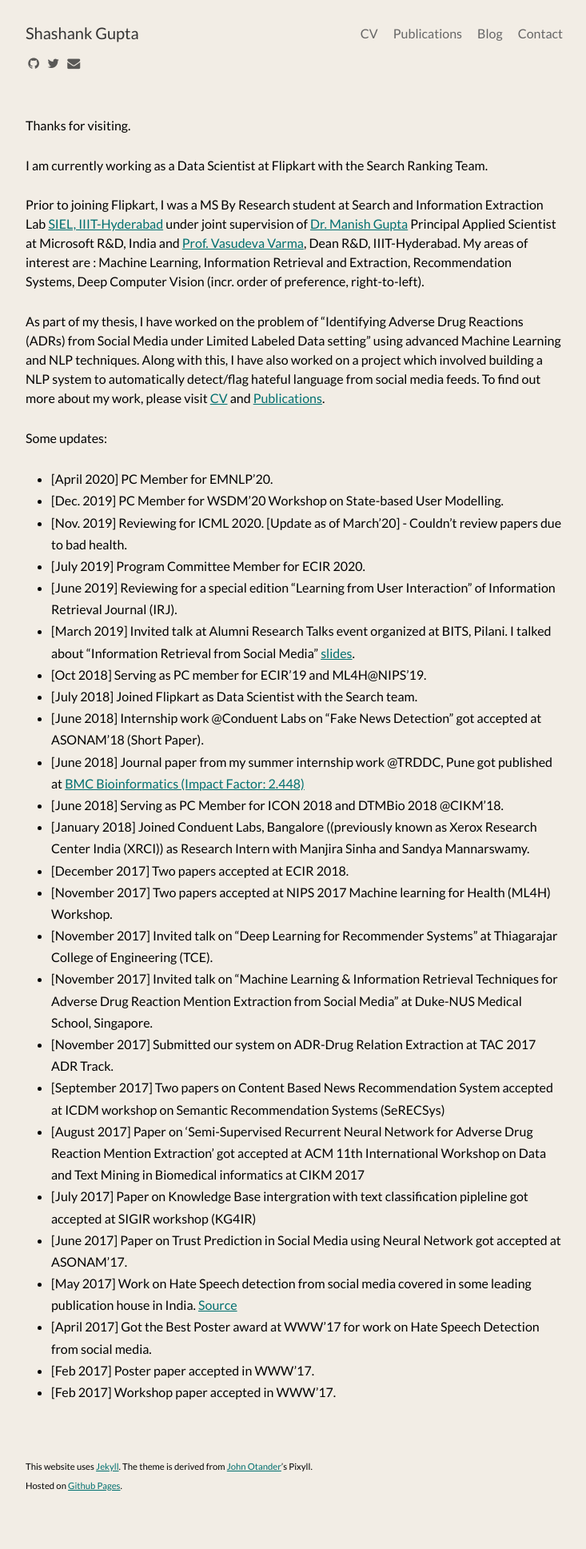
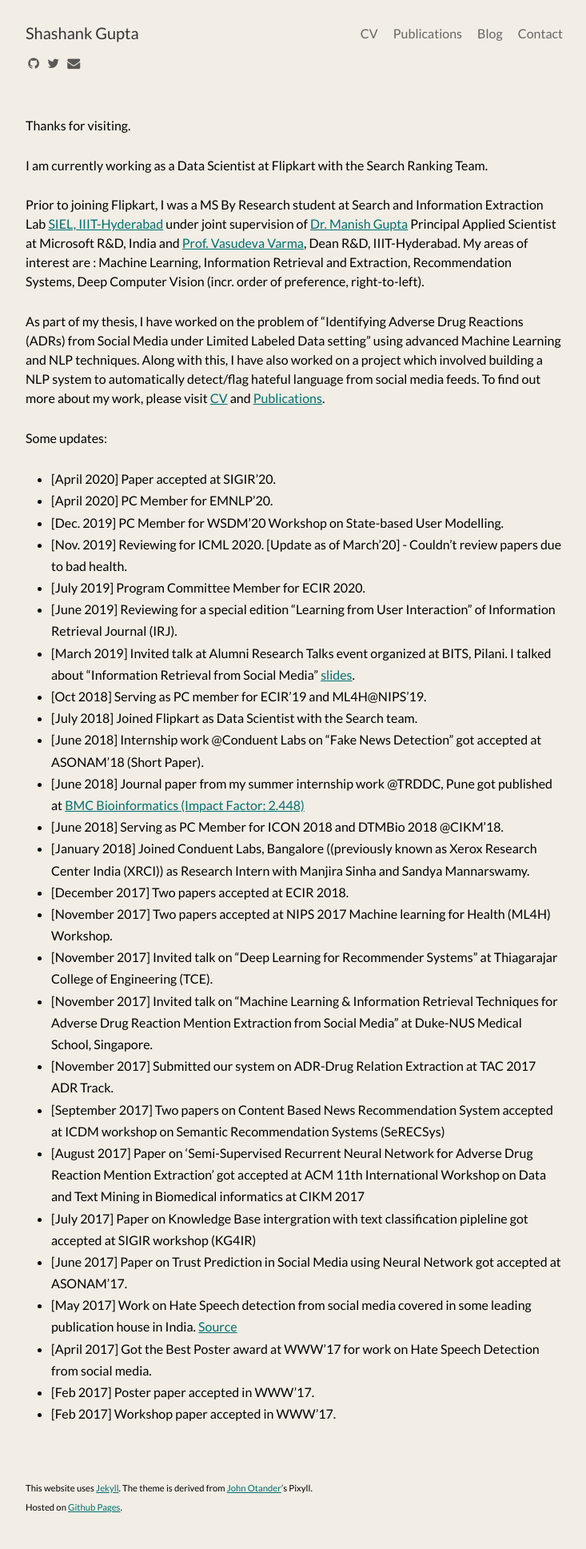
Before and after one commit to shashankg7/shashankg7.github.io, a Jekyll site: the page built from index.md, in a window 1280 px wide. Shown: the whole page at 80% size, without its empty margins (272-1005 px from the left). Built offline with Jekyll 4.4.1, drawn with Linux system fonts in a browser that asks for light colours; nearby versions of some CDN libraries; before the commit the page ends 1909 px from its top, so only the background shows below that.

Commit message:
Update index.md

```diff
--- a/index.md
+++ b/index.md
@@ -14,6 +14,7 @@
 
 Some updates:
 
+* [April 2020] Paper accepted at SIGIR'20.
 * [April 2020] PC Member for EMNLP'20.
 * [Dec. 2019] PC Member for WSDM'20 Workshop on State-based User Modelling.
 * [Nov. 2019] Reviewing for ICML 2020. [Update as of March'20] - Couldn't review papers due to bad health.
```
